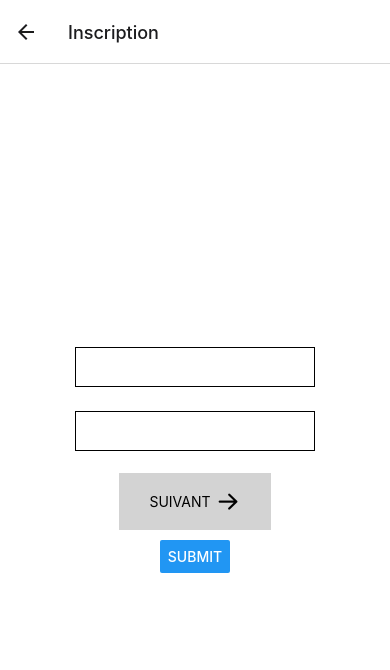
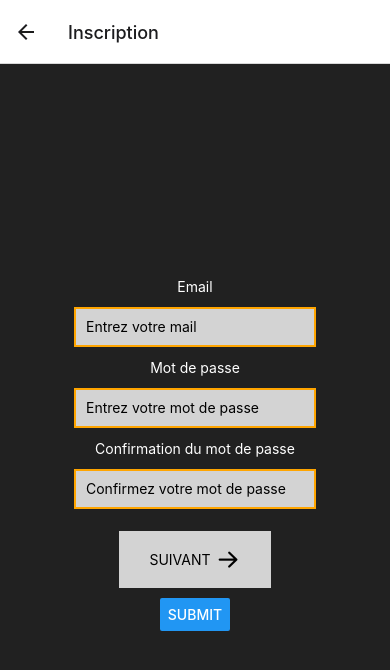
Before and after one commit to FlorentLfv/formulaire-react-native, a React Native app: screen /Inscription in a window 390 px wide. Shown: the top 670 px of the page. Built offline with nearby package versions, Linux system fonts and the light colour scheme.

Commit message:
modif plusieurs écrans et ajout écran infos

```diff
--- /dev/null
+++ b/screens/DataScreen.js
@@ -0,0 +1,42 @@
+import { StyleSheet, Text, View, TouchableOpacity } from 'react-native';
+
+const DataScreen = ({ navigation }) => {
+    return (
+        <View style={styles.container}>
+            <Text style={styles.text}></Text>
+            <Text style={styles.text}></Text>
+            <Text style={styles.text}></Text>
+            <Text style={styles.text}></Text>
+            <Text style={styles.text}></Text>
+            <Text style={styles.text}></Text>
+            <TouchableOpacity style={styles.button} onPress={() => navigation.navigate('Accueil')}>
+                <Text>RETOUR ACCUEIL</Text>
+            </TouchableOpacity>
+        </View>
+    )
+};
+
+const styles = StyleSheet.create({
+    container: {
+        flex: 1,
+        backgroundColor: '#212121',
+        alignItems: 'center',
+        justifyContent: 'center',
+    },
+    button: {
+        marginVertical: 30,
+        backgroundColor: 'lightgrey',
+        paddingVertical : 15,
+        paddingHorizontal : 30,
+    },
+    logo: {
+        width: 250,
+        height: 250,
+        marginBottom: 100,
+    },
+    text: {
+        color: 'white',
+    },
+});
+
+export default DataScreen;
--- a/screens/HomeScreen.js
+++ b/screens/HomeScreen.js
@@ -1,9 +1,9 @@
-import { StyleSheet, Text, View, TouchableOpacity } from 'react-native';
+import { StyleSheet, Text, View, TouchableOpacity, Image } from 'react-native';
 
 const HomeScreen = ({ navigation }) => {
     return (
         <View style={styles.container}>
-            <Text>Bonjour</Text>
+            <Image style={styles.logo} source={{uri: 'http://blastzone.fr/wp-content/uploads/2021/09/84782477_233092137709314_5115980337926635520_n.png'}} />
             <TouchableOpacity style={styles.button} onPress={() => navigation.navigate('Connexion')}>
                 <Text>SE CONNECTER</Text>
 
@@ -18,16 +18,21 @@ const HomeScreen = ({ navigation }) => {
 const styles = StyleSheet.create({
     container: {
         flex: 1,
-        backgroundColor: '#fff',
+        backgroundColor: '#212121',
         alignItems: 'center',
         justifyContent: 'center',
     },
     button: {
-        marginVertical: 10,
+        marginVertical: 30,
         backgroundColor: 'lightgrey',
         paddingVertical : 15,
         paddingHorizontal : 30,
     },
+    logo: {
+        width: 250,
+        height: 250,
+        marginBottom: 100,
+    },
 });
 
 export default HomeScreen;
--- a/screens/LoginScreen.js
+++ b/screens/LoginScreen.js
@@ -1,31 +1,61 @@
 import React, { useState } from 'react';
-import { StyleSheet, Text, View, TextInput, TouchableOpacity } from 'react-native';
+import { StyleSheet, Text, View, TextInput, TouchableOpacity, Button } from 'react-native';
+import { useForm, Controller } from "react-hook-form";
 
 const LoginScreen = ({ navigation }) => {
 
-    const [text, onChangeText] = useState(null);
+    const { control, handleSubmit, formState: { errors } } = useForm({
+        defaultValues: {
+            mail: '',
+            password: '',
+        }
+    });
+    const onSubmit = data => console.log(data);
 
     return (
         <View style={styles.container}>
-            <Text>Email</Text>
-            <TextInput
-                style={styles.textInput}
-                onChangeText={onChangeText}
-                value={text}
-                placeholder="Entrez votre mail"
+            <Text style={styles.text}>Email</Text>
+            <Controller
+                control={control}
+                rules={{
+                    required: true,
+                }}
+                render={({ field: { onChange, onBlur, value } }) => (
+                    <TextInput
+                        placeholder="Entrez votre mail"
+                        style={styles.textInput}
+                        onBlur={onBlur}
+                        onChangeText={onChange}
+                        value={value}
+                    />
+                )}
+                name="mail"
             />
-            <Text>Mot de passe</Text>
-            <TextInput
-                style={styles.textInput}
-                onChangeText={onChangeText}
-                value={text}
-                placeholder="Entrez votre mot de passe"
+            {errors.mail && <Text>Vous n'avez pas entré votre mail</Text>}
+            <Text style={styles.text}>Mot de passe</Text>
+            <Controller
+                control={control}
+                rules={{
+                    required: true,
+                }}
+                render={({ field: { onChange, onBlur, value } }) => (
+                    <TextInput
+                        placeholder="Entrez votre mot de passe"
+                        style={styles.textInput}
+                        onBlur={onBlur}
+                        onChangeText={onChange}
+                        value={value}
+                    />
+                )}
+                name="password"
             />
-            <TouchableOpacity style={styles.button} onPress={() => alert('Bienvenue')}>
+            {errors.mail && <Text>Vous n'avez pas entré votre mot de passe</Text>}
+            <Button title="Submit" onPress={handleSubmit(onSubmit)} />
+            <TouchableOpacity style={styles.button} onPress={() => navigation.navigate('Informations')}>
                 <Text>SE CONNECTER</Text>
             </TouchableOpacity>
             <View style={styles.row}>
-                <Text>Pas encore inscrit ? </Text>
+                <Text style={styles.text}>Pas encore inscrit ? </Text>
                 <TouchableOpacity onPress={() => navigation.navigate('Inscription')}>
                     <Text style={styles.clickableText}>Créer un compte</Text>
                 </TouchableOpacity>
@@ -37,7 +67,7 @@ const LoginScreen = ({ navigation }) => {
 const styles = StyleSheet.create({
     container: {
         flex: 1,
-        backgroundColor: '#fff',
+        backgroundColor: '#212121',
         alignItems: 'center',
         justifyContent: 'center',
     },
@@ -49,6 +79,10 @@ const styles = StyleSheet.create({
         margin: 12,
         borderWidth: 1,
         padding: 10,
+        backgroundColor: 'lightgrey',
+    },
+    text: {
+        color: 'white',
     },
     button: {
         marginVertical: 10,
@@ -57,7 +91,7 @@ const styles = StyleSheet.create({
         paddingHorizontal: 30,
     },
     clickableText: {
-        color: 'blue',
+        color: '#2da4ff',
     },
 });
 
--- a/screens/RegisterPart1.js
+++ b/screens/RegisterPart1.js
@@ -7,78 +7,18 @@ import Icon from 'react-native-vector-icons/AntDesign';
 
 const RegisterPart1 = ({ navigation }) => {
 
-    // constructor() {
-    //     super();
-    //     this.state = {
-    //         mail: '',
-    //         password: '',
-    //         passwordConfirmation: '',
-    //     }
-    // }
-    // submit()
-    // {
-    //     console.warn(this.state)
-    // }
-
-    // render() {
-    //     return (
-    //         <View>
-    //             <TextInput
-    //                 placeholder='Entrer mail'
-    //                 onChangeText={(text) => { this.setState({ mail: text }) }}
-    //                 style={{ borderWidth: 2, borderColor: 'black', margin: 20 }}
-    //             />
-    //             <TextInput
-    //                 placeholder='Entrer mot de passe'
-    //                 secureTextEntry={true}
-    //                 onChangeText={(text) => { this.setState({ password: text }) }}
-    //                 style={{ borderWidth: 2, borderColor: 'black', margin: 20 }}
-    //             />
-    //             <TextInput
-    //                 placeholder='Confirmer mot de passe'
-    //                 secureTextEntry={true}
-    //                 onChangeText={(text) => { this.setState({ passwordConfirmation: text }) }}
-    //                 style={{ borderWidth: 2, borderColor: 'black', margin: 20 }}
-    //             />
-    //             <Button title='submit' onPress={()=>{this.submit()}} />
-    //         </View>
-    //     )
-    //  }
-
     const { control, handleSubmit, formState: { errors } } = useForm({
         defaultValues: {
-            firstName: '',
-            lastName: ''
+            mail: '',
+            password: '',
+            passwordConfirmation: '',
         }
     });
     const onSubmit = data => console.log(data);
 
     return (
         <View style={styles.container}>
-            {/* <Text>Email</Text>
-            <TextInput
-                style={styles.textInput}
-                onChangeText={(text) => { setData({ mail: text }) }}
-                placeholder="Entrez votre mail"
-            />
-            <Text>Mot de passe</Text>
-            <TextInput
-                style={styles.textInput}
-                secureTextEntry={true}
-                onChangeText={(text) => { setData({ password: text }) }}
-                placeholder="Entrez votre mot de passe"
-            />
-            <Text>Confirmation du mot de passe</Text>
-            <TextInput
-                style={styles.textInput}
-                secureTextEntry={true}
-                onChangeText={(text) => { setData({ passwordConfirmation: text }) }}
-                placeholder="Entrez votre mot de passe"
-            />
-            <TouchableOpacity style={styles.button} onPress={() => { navigation.navigate('RegisterPart2'); console.warn(data); }}>
-                <Text>SUIVANT</Text>
-                <Icon name='arrowright' style={styles.icon} />
-            </TouchableOpacity> */}
+            <Text style={styles.text}>Email</Text>
             <Controller
                 control={control}
                 rules={{
@@ -86,32 +26,56 @@ const RegisterPart1 = ({ navigation }) => {
                 }}
                 render={({ field: { onChange, onBlur, value } }) => (
                     <TextInput
+                        pattern={['^[\w\-\.]+@([\w-]+\.)+[\w\-]{2,4}$']}
+                        placeholder="Entrez votre mail"
                         style={styles.textInput}
                         onBlur={onBlur}
                         onChangeText={onChange}
                         value={value}
                     />
                 )}
-                name="firstName"
+                name="mail"
             />
-            {errors.firstName && <Text>This is required.</Text>}
-
+            {errors.mail && <Text style={styles.errorText}>Vous n'avez pas entré votre mail</Text> }
+            <Text style={styles.text}>Mot de passe</Text>
             <Controller
                 control={control}
                 rules={{
+                    required: true,
                     maxLength: 100,
                 }}
                 render={({ field: { onChange, onBlur, value } }) => (
                     <TextInput
+                        placeholder="Entrez votre mot de passe"
                         style={styles.textInput}
                         onBlur={onBlur}
                         onChangeText={onChange}
                         value={value}
                     />
                 )}
-                name="lastName"
+                name="password"
             />
-<TouchableOpacity style={styles.button} onPress={() => { navigation.navigate('RegisterPart2'); }}>
+            {errors.password && <Text style={styles.errorText}>Vous n'avez pas entré votre mot de passe</Text>}
+            <Text style={styles.text}>Confirmation du mot de passe</Text>
+            <Controller
+                control={control}
+                rules={{
+                    required: true,
+                    maxLength: 100,
+                }}
+                render={({ field: { onChange, onBlur, value } }) => (
+                    <TextInput
+                        placeholder="Confirmez votre mot de passe"
+                        style={styles.textInput}
+                        onBlur={onBlur}
+                        onChangeText={onChange}
+                        value={value}
+                    />
+                )}
+                name="passwordConfirmation"
+            />
+            {errors.passwordConfirmation && <Text style={styles.errorText}>Vous n'avez pas confirmé votre mot de passe</Text>}
+            <TouchableOpacity style={styles.button} onPress={() => { navigation.navigate('RegisterPart2'); }}>
                 <Text>SUIVANT</Text>
                 <Icon name='arrowright' style={styles.icon} />
             </TouchableOpacity>
@@ -124,15 +88,17 @@ const RegisterPart1 = ({ navigation }) => {
 const styles = StyleSheet.create({
     container: {
         flex: 1,
-        backgroundColor: '#fff',
+        backgroundColor: '#212121',
         alignItems: 'center',
         justifyContent: 'center',
     },
     textInput: {
         height: 40,
         margin: 12,
-        borderWidth: 1,
+        borderWidth: 2,
+        borderColor: 'orange',
         padding: 10,
+        backgroundColor: 'lightgrey',
     },
     button: {
         flexDirection: 'row',
@@ -147,7 +113,13 @@ const styles = StyleSheet.create({
         fontSize: 25,
         marginLeft: 5,
     },
-
+    text: {
+        color: 'white',
+    },
+    errorText: {
+        color: 'red',
+        marginBottom: 20,
+    },
 });
 
 export default RegisterPart1;
--- a/screens/RegisterPart2.js
+++ b/screens/RegisterPart2.js
@@ -1,47 +1,91 @@
 import React, { useState } from 'react';
-import { StyleSheet, Text, View, TextInput, TouchableOpacity } from 'react-native';
-import { useForm } from "react-hook-form";
+import { StyleSheet, Text, View, TextInput, TouchableOpacity, Button } from 'react-native';
+import { useForm, Controller } from "react-hook-form";
 import RNPickerSelect from 'react-native-picker-select';
 import DatePicker from 'react-native-date-picker';
 
 const RegisterPart2 = ({ navigation }) => {
 
-    const [text, onChangeText] = useState(null);
+    const { control, handleSubmit, formState: { errors } } = useForm({
+        defaultValues: {
+            civility: '',
+            firstname: '',
+            lastname: '',
+            birthdate: '',
+        }
+    });
+    const onSubmit = data => console.log(data);
 
     const [date, setDate] = useState(new Date())
     const [open, setOpen] = useState(false)
 
     return (
         <View style={styles.container}>
-            <Text>Civilité</Text>
+            {/* <Text style={styles.text}>Civilité</Text>
+            <Controller
+                control={control}
+                rules={{
+                }}
+                render={({ field: { onChange, onBlur, value } }) => (
                     <RNPickerSelect
+                        onBlur={onBlur}
+                        onChangeText={onChange}
+                        value={value}
+
                         onValueChange={(value) => console.log(value)}
-                placeholder='Choisissez votre civilité'
+                        placeholder={{
+                            label: 'Choisissez votre civilité',
+                            color: 'lightgrey',
+                        }}
                         items={[
-                    { label: 'Monsieur', value: 'mister' },
-                    { label: 'Madame', value: 'miss' },
-                    { label: 'Non binaire', value: 'non-binary' },
+                            { color: 'lightgrey', label: 'Monsieur', value: 'Mr.' },
+                            { color: 'lightgrey', label: 'Madame', value: 'Mme' },
+                            { color: 'lightgrey', label: 'Non binaire', value: 'Non-Binaire' },
                         ]}
                     />
-            <Text>Prénom</Text>
+                )}
+                name='civility'
+            /> */}
+            {errors.civility && <Text style={styles.errorText}>Vous n'avez pas entré votre civilité</Text>}
+            <Text style={styles.text}>Prénom</Text>
+            <Controller
+                control={control}
+                rules={{
+                    required: true,
+                }}
+                render={({ field: { onChange, onBlur, value } }) => (
                     <TextInput
+                        placeholder="Entrez votre prénom"
                         style={styles.textInput}
-                onChangeText={onChangeText}
-                value={text}
-                placeholder="Entrez votre prénom"
+                        onBlur={onBlur}
+                        onChangeText={onChange}
+                        value={value}
                     />
-            <Text>Nom</Text>
+                )}
+                name="firstname"
+            />
+            {errors.firstname && <Text style={styles.errorText}>Vous n'avez pas entré votre prénom</Text>}
+            <Text style={styles.text}>Nom</Text>
+            <Controller
+                control={control}
+                rules={{
+                    required: true,
+                }}
+                render={({ field: { onChange, onBlur, value } }) => (
                     <TextInput
+                        placeholder="Entrez votre nom de famille"
                         style={styles.textInput}
-                onChangeText={onChangeText}
-                value={text}
-                placeholder="Entrez votre nom"
+                        onBlur={onBlur}
+                        onChangeText={onChange}
+                        value={value}
                     />
-            {/* <>
-                <Text>Date de naissance</Text>
-                <TouchableOpacity onPress={() => setOpen(true)}>
-                    <Text>Ouvrir</Text>
-                </TouchableOpacity>
+                )}
+                name="lastname"
+            />
+            {errors.lastname && <Text style={styles.errorText}>Vous n'avez pas entré votre nom de famille</Text>}
+            {/* <Text style={styles.text}>Date de naissance</Text>
+            <>
+                <Button title="Open" onPress={() => setOpen(true)} />
                 <DatePicker
                     modal
                     open={open}
@@ -55,6 +99,8 @@ const RegisterPart2 = ({ navigation }) => {
                     }}
                 />
             </> */}
+            {errors.birthdate && <Text style={styles.errorText}>Vous n'avez pas entré votre date de naissance</Text>}
+            <Button title="Submit" onPress={handleSubmit(onSubmit)} />
             <TouchableOpacity style={styles.button} title="TERMINÉ" onPress={() => navigation.navigate('Success')}>
                 <Text>TERMINÉ</Text>
             </TouchableOpacity>
@@ -65,15 +111,17 @@ const RegisterPart2 = ({ navigation }) => {
 const styles = StyleSheet.create({
     container: {
         flex: 1,
-        backgroundColor: '#fff',
+        backgroundColor: '#212121',
         alignItems: 'center',
         justifyContent: 'center',
     },
     textInput: {
         height: 40,
         margin: 12,
-        borderWidth: 1,
+        borderWidth: 2,
+        borderColor: 'orange',
         padding: 10,
+        backgroundColor: 'lightgrey',
     },
     button: {
         marginVertical: 10,
@@ -82,8 +130,15 @@ const styles = StyleSheet.create({
         paddingHorizontal: 30,
     },
     select: {
-        color: 'black'
-    }
+        backgroundColor: 'white',
+    },
+    text: {
+        color: 'white',
+    },
+    errorText: {
+        color: 'red',
+        marginBottom: 20,
+    },
 });
 
 export default RegisterPart2;
--- a/screens/SuccessScreen.js
+++ b/screens/SuccessScreen.js
@@ -6,7 +6,7 @@ const SuccessScreen = ({ navigation }) => {
         <View style={styles.container}>
             <Image source={{ uri: 'https://icons-for-free.com/download-icon-complete+done+green+success+valid+icon-1320183462969251652_512.png' }} style={styles.image} />
             <Text style={styles.text}>Votre compte a été créé avec succès</Text>
-            <TouchableOpacity style={styles.button} onPress={() => navigation.navigate('Accueil')}>
+            <TouchableOpacity style={styles.button} onPress={() => navigation.navigate('Informations')}>
                 <Text>TERMINÉ</Text>
             </TouchableOpacity>
         </View>
@@ -16,7 +16,7 @@ const SuccessScreen = ({ navigation }) => {
 const styles = StyleSheet.create({
     container: {
         flex: 1,
-        backgroundColor: '#fff',
+        backgroundColor: '#212121',
         alignItems: 'center',
         justifyContent: 'center',
     },
@@ -29,6 +29,7 @@ const styles = StyleSheet.create({
         marginVertical: 30,
         fontSize: 25,
         textAlign: 'center',
+        color: 'white',
     },
     button: {
         backgroundColor: 'lightgrey',
```
Also changed, not shown: App.js (+6 -4 lines). Lines whose indentation alone changed are shown as unchanged.
